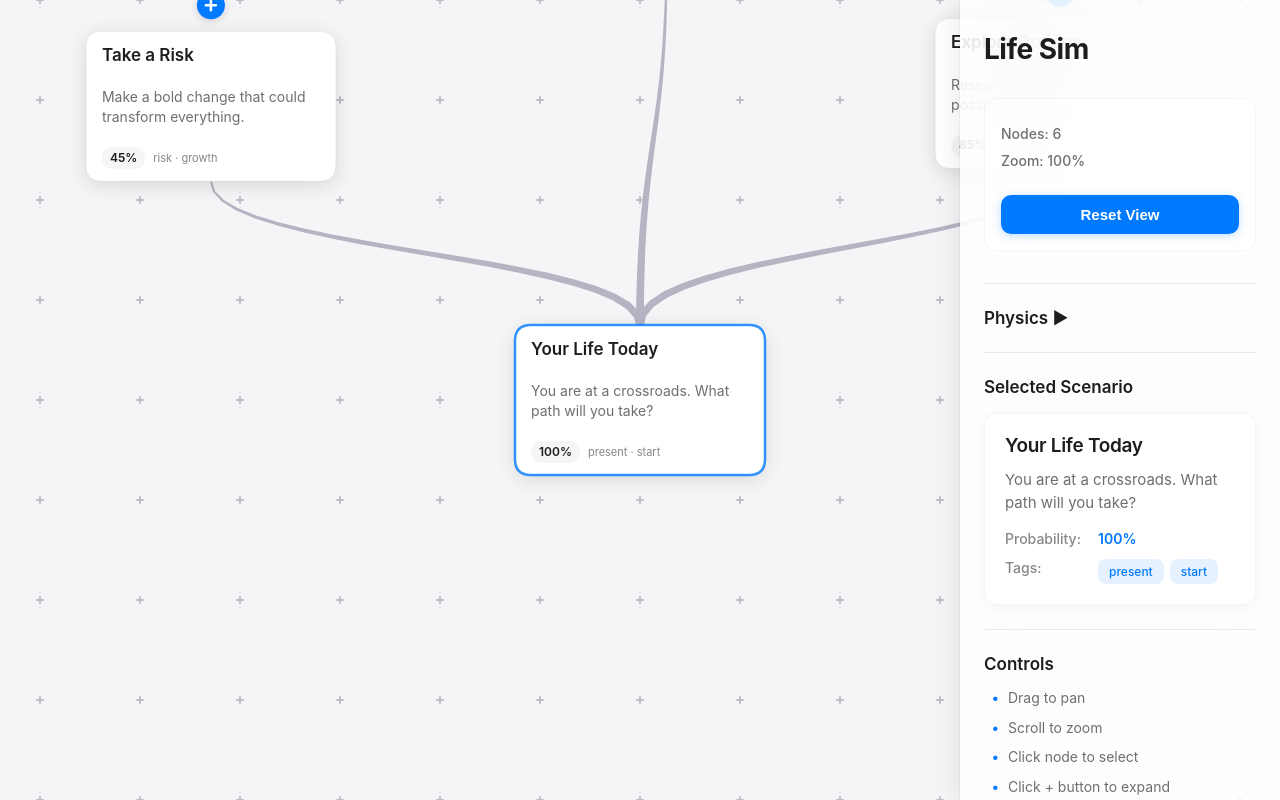
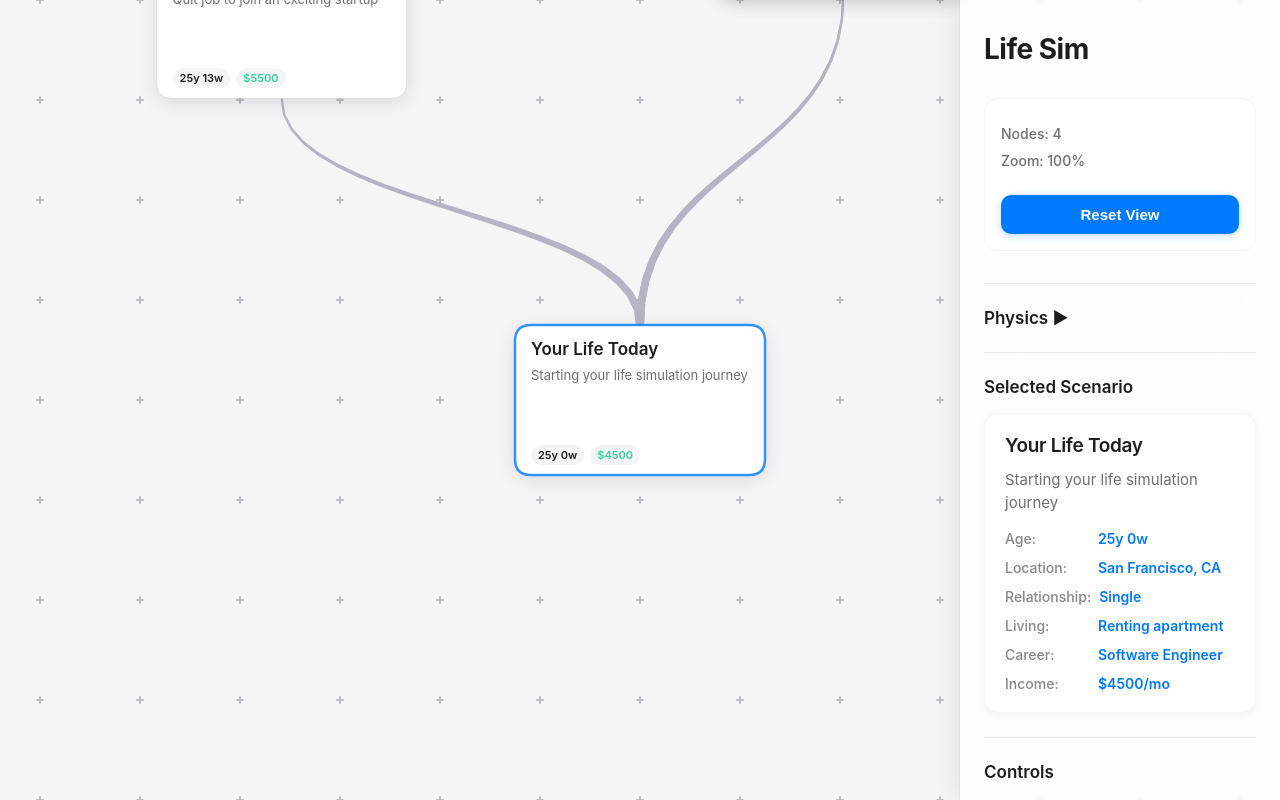
Before and after one commit to buddhaman/-LifeTreeSimulator, a React (Vite) app: page / in a window 1280 px wide. Built offline with nearby package versions, Linux system fonts and the light colour scheme; no server answers.

Commit message:
Openai seems to work

```diff
--- a/src/App.tsx
+++ b/src/App.tsx
@@ -2,7 +2,7 @@ import { useEffect, useRef, useState } from 'react';
 import { Camera2D } from './Camera2D';
 import { graph, initializeGraph, updatePhysics, addNode, createNode, isLeafNode, Node, physicsConfig } from './graph';
 import { render, getExpandButtonBounds } from './renderer';
-import { Scenario } from './api';
+import { generateChildScenarios } from './openai';
 import './App.css';
 
 function App() {
@@ -243,24 +243,30 @@ function App() {
   }, [hoveredNodeId, hoveredButtonNodeId, draggedNodeId]);
 
   // Expand node - generate children
-  const expandNode = (nodeId: number) => {
+  const expandNode = async (nodeId: number) => {
     const node = graph.nodes.find(n => n.id === nodeId);
     if (!node || node.expanded) return;
 
     // Mark as expanded
     node.expanded = true;
 
-    // Generate sample children (placeholder for Claude API)
-    const scenarios = generateSampleScenarios(node);
+    try {
+      // Generate scenarios using OpenAI
+      const scenarios = await generateChildScenarios(node, 3);
 
       scenarios.forEach((scenario) => {
         const childId = graph.nodes.length;
         const child = createNode(
           childId,
           scenario.title,
-        scenario.description,
-        scenario.probability,
-        scenario.tags,
+          scenario.change,
+          scenario.ageYears,
+          scenario.ageWeeks,
+          scenario.location,
+          scenario.relationshipStatus,
+          scenario.livingSituation,
+          scenario.careerSituation,
+          scenario.monthlyIncome,
           nodeId
         );
         addNode(child);
@@ -268,32 +274,11 @@ function App() {
 
       // Physics simulation will handle layout automatically
       setNodeCount(graph.nodes.length);
-  };
-
-  // Placeholder for Claude API - generates sample scenarios
-  const generateSampleScenarios = (_parentNode: Node): Scenario[] => {
-    const scenarios: Scenario[] = [
-      {
-        title: 'Career Advancement',
-        description: 'You take a risk and pursue a promotion at work.',
-        probability: 65,
-        tags: ['career', 'growth'],
-      },
-      {
-        title: 'New Skill',
-        description: 'You decide to learn something completely new.',
-        probability: 80,
-        tags: ['education', 'personal'],
-      },
-      {
-        title: 'Relationship Change',
-        description: 'A significant change in your personal life.',
-        probability: 45,
-        tags: ['personal', 'social'],
-      },
-    ];
-
-    return scenarios;
+    } catch (error) {
+      console.error('Failed to generate scenarios:', error);
+      // Revert expanded state on error
+      node.expanded = false;
+    }
   };
 
   // Reset camera
@@ -441,22 +426,32 @@ function App() {
                 <h3>Selected Scenario</h3>
                 <div className="node-details">
                   <h4>{selectedNode.title}</h4>
-                  <p className="description">{selectedNode.description}</p>
+                  <p className="description">{selectedNode.change}</p>
                   <div className="node-metadata">
                     <div className="probability">
-                      <span className="label">Probability:</span>
-                      <span className="value">{selectedNode.probability}%</span>
+                      <span className="label">Age:</span>
+                      <span className="value">{selectedNode.ageYears}y {selectedNode.ageWeeks}w</span>
                     </div>
-                    {selectedNode.tags.length > 0 && (
-                      <div className="tags">
-                        <span className="label">Tags:</span>
-                        <div className="tag-list">
-                          {selectedNode.tags.map((tag, i) => (
-                            <span key={i} className="tag">{tag}</span>
-                          ))}
+                    <div className="probability">
+                      <span className="label">Location:</span>
+                      <span className="value">{selectedNode.location}</span>
                     </div>
+                    <div className="probability">
+                      <span className="label">Relationship:</span>
+                      <span className="value">{selectedNode.relationshipStatus}</span>
                     </div>
-                    )}
+                    <div className="probability">
+                      <span className="label">Living:</span>
+                      <span className="value">{selectedNode.livingSituation}</span>
+                    </div>
+                    <div className="probability">
+                      <span className="label">Career:</span>
+                      <span className="value">{selectedNode.careerSituation}</span>
+                    </div>
+                    <div className="probability">
+                      <span className="label">Income:</span>
+                      <span className="value">${selectedNode.monthlyIncome}/mo</span>
+                    </div>
                   </div>
                 </div>
               </div>
--- a/src/graph.ts
+++ b/src/graph.ts
@@ -2,9 +2,14 @@
 export interface Node {
   id: number;
   title: string;
-  description: string;
-  probability: number;
-  tags: string[];
+  change: string; // One sentence describing what changed
+  ageYears: number; // Whole years of age after the event
+  ageWeeks: number; // Weeks beyond the years (0-51)
+  location: string; // Current location
+  relationshipStatus: string; // Relationship status
+  livingSituation: string; // Living situation (e.g., renting, own house)
+  careerSituation: string; // Career situation (e.g., student, working)
+  monthlyIncome: number; // Net monthly income
   parentId: number | null;
   x: number;
   y: number;
@@ -48,9 +53,14 @@ export function getGrowthFactor(node: Node): number {
 export function createNode(
   id: number,
   title: string,
-  description: string,
-  probability: number,
-  tags: string[] = [],
+  change: string,
+  ageYears: number,
+  ageWeeks: number,
+  location: string,
+  relationshipStatus: string,
+  livingSituation: string,
+  careerSituation: string,
+  monthlyIncome: number,
   parentId: number | null = null
 ): Node {
   // Initialize near parent if it exists
@@ -71,9 +81,14 @@ export function createNode(
   return {
     id,
     title,
-    description,
-    probability,
-    tags,
+    change,
+    ageYears,
+    ageWeeks,
+    location,
+    relationshipStatus,
+    livingSituation,
+    careerSituation,
+    monthlyIncome,
     parentId,
     x: initialX,
     y: initialY,
@@ -291,13 +306,18 @@ export function initializeGraph(): void {
   graph.nodes = [];
   graph.edges = [];
 
-  // Root node
+  // Root node - starting point
   const root = createNode(
     0,
     'Your Life Today',
-    'You are at a crossroads. What path will you take?',
-    100,
-    ['present', 'start']
+    'Starting your life simulation journey',
+    25, // 25 years old
+    0,  // 0 weeks
+    'San Francisco, CA',
+    'Single',
+    'Renting apartment',
+    'Software Engineer',
+    4500 // $4,500/month
   );
   addNode(root);
 
@@ -305,9 +325,14 @@ export function initializeGraph(): void {
   const child1 = createNode(
     1,
     'Stay the Course',
-    'Continue on your current path with minor adjustments.',
-    75,
-    ['stability', 'safe'],
+    'Continued working at current company, got small raise',
+    25,
+    26, // 6 months later
+    'San Francisco, CA',
+    'Single',
+    'Renting apartment',
+    'Software Engineer',
+    4800,
     0
   );
   addNode(child1);
@@ -315,9 +340,14 @@ export function initializeGraph(): void {
   const child2 = createNode(
     2,
     'Take a Risk',
-    'Make a bold change that could transform everything.',
-    45,
-    ['risk', 'growth'],
+    'Quit job to join an exciting startup',
+    25,
+    13, // 3 months later
+    'San Francisco, CA',
+    'Single',
+    'Renting apartment',
+    'Startup Engineer',
+    5500,
     0
   );
   addNode(child2);
@@ -325,33 +355,17 @@ export function initializeGraph(): void {
   const child3 = createNode(
     3,
     'Explore Options',
-    'Research and consider new possibilities before deciding.',
-    85,
-    ['research', 'careful'],
+    'Started freelancing part-time on weekends',
+    25,
+    8, // 2 months later
+    'San Francisco, CA',
+    'Single',
+    'Renting apartment',
+    'Software Engineer & Freelancer',
+    5200,
     0
   );
   addNode(child3);
 
-  // Second level children (from child1)
-  const grandchild1 = createNode(
-    4,
-    'Career Focus',
-    'Double down on your professional development.',
-    70,
-    ['career', 'ambition'],
-    1
-  );
-  addNode(grandchild1);
-
-  const grandchild2 = createNode(
-    5,
-    'Life Balance',
-    'Prioritize work-life balance and personal wellness.',
-    80,
-    ['wellness', 'balance'],
-    1
-  );
-  addNode(grandchild2);
-
   // Physics will handle layout dynamically
 }
--- /dev/null
+++ b/src/openai.ts
@@ -0,0 +1,255 @@
+// OpenAI integration for generating life simulation nodes
+import { Node } from './graph';
+
+// Schema for structured output
+const nodeSchema = {
+  type: "object",
+  properties: {
+    title: {
+      type: "string",
+      description: "Short label for the decision or event"
+    },
+    change: {
+      type: "string",
+      description: "One sentence describing what changed"
+    },
+    ageYears: {
+      type: "integer",
+      minimum: 0,
+      description: "Whole years of age after the event"
+    },
+    ageWeeks: {
+      type: "integer",
+      minimum: 0,
+      maximum: 51,
+      description: "Weeks beyond the years (0-51)"
+    },
+    location: {
+      type: "string",
+      description: "New location after the event"
+    },
+    relationshipStatus: {
+      type: "string",
+      description: "Relationship status after the event"
+    },
+    livingSituation: {
+      type: "string",
+      description: "Living situation (e.g., renting, own house, shared flat) after the event"
+    },
+    careerSituation: {
+      type: "string",
+      description: "Career situation after the event (e.g., student, working professional, freelancer)"
+    },
+    monthlyIncome: {
+      type: "number",
+      minimum: 0,
+      description: "Net monthly income after the event"
+    }
+  },
+  required: [
+    "title",
+    "change",
+    "ageYears",
+    "ageWeeks",
+    "location",
+    "relationshipStatus",
+    "livingSituation",
+    "careerSituation",
+    "monthlyIncome"
+  ],
+  additionalProperties: false
+};
+
+// Response from OpenAI matching the schema
+interface GeneratedNodeData {
+  title: string;
+  change: string;
+  ageYears: number;
+  ageWeeks: number;
+  location: string;
+  relationshipStatus: string;
+  livingSituation: string;
+  careerSituation: string;
+  monthlyIncome: number;
+}
+
+// Configuration
+const OPENAI_API_KEY = import.meta.env.VITE_OPENAI_API_KEY || '';
+const OPENAI_MODEL = 'gpt-4o-mini'; // or 'gpt-4o' for better results
+
+/**
+ * Generate child scenarios from a parent node using OpenAI
+ * @param parentNode The parent node to generate children from
+ * @param count Number of scenarios to generate (default: 3)
+ * @returns Array of generated node data
+ */
+export async function generateChildScenarios(
+  parentNode: Node,
+  count: number = 3
+): Promise<GeneratedNodeData[]> {
+  if (!OPENAI_API_KEY) {
+    console.warn('OPENAI_API_KEY not set, returning mock data');
+    return generateMockScenarios(parentNode, count);
+  }
+
+  const systemPrompt = `You are a life simulation engine that generates realistic future scenarios.
+Given a current life situation, you generate ${count} possible future scenarios.
+Each scenario should be a realistic life event or decision that could happen next.
+Output exactly one JSON object per scenario matching the provided schema.
+Keep changes realistic and incremental (small time jumps, gradual income changes).`;
+
+  const userPrompt = `Current situation:
+- Age: ${parentNode.ageYears} years, ${parentNode.ageWeeks} weeks
+- Location: ${parentNode.location}
+- Relationship: ${parentNode.relationshipStatus}
+- Living: ${parentNode.livingSituation}
+- Career: ${parentNode.careerSituation}
+- Income: $${parentNode.monthlyIncome}/month
+- Latest change: ${parentNode.change}
+
+Generate ${count} possible future scenarios. Each should represent a realistic next step in this person's life.`;
+
+  try {
+    const results: GeneratedNodeData[] = [];
+
+    // Generate scenarios one at a time for better control
+    for (let i = 0; i < count; i++) {
+      const response = await fetch('https://api.openai.com/v1/chat/completions', {
+        method: 'POST',
+        headers: {
+          'Content-Type': 'application/json',
+          'Authorization': `Bearer ${OPENAI_API_KEY}`
+        },
+        body: JSON.stringify({
+          model: OPENAI_MODEL,
+          messages: [
+            { role: 'system', content: systemPrompt },
+            { role: 'user', content: userPrompt }
+          ],
+          response_format: {
+            type: 'json_schema',
+            json_schema: {
+              name: 'LifeSimulationNode',
+              strict: true,
+              schema: nodeSchema
+            }
+          },
+          temperature: 0.8,
+          max_tokens: 500
+        })
+      });
+
+      if (!response.ok) {
+        throw new Error(`OpenAI API error: ${response.statusText}`);
+      }
+
+      const data = await response.json();
+      const content = data.choices[0]?.message?.content;
+
+      if (!content) {
+        throw new Error('No content in OpenAI response');
+      }
+
+      const parsed = JSON.parse(content) as GeneratedNodeData;
+
+      // Validate the data
+      if (!validateGeneratedNode(parsed)) {
+        throw new Error('Generated node failed validation');
+      }
+
+      results.push(parsed);
+    }
+
+    return results;
+  } catch (error) {
+    console.error('Error generating scenarios with OpenAI:', error);
+    // Fallback to mock data
+    return generateMockScenarios(parentNode, count);
+  }
+}
+
+/**
+ * Validate generated node data
+ */
+function validateGeneratedNode(data: unknown): data is GeneratedNodeData {
+  if (typeof data !== 'object' || data === null) return false;
+
+  const node = data as Record<string, unknown>;
+
+  return (
+    typeof node.title === 'string' &&
+    typeof node.change === 'string' &&
+    typeof node.ageYears === 'number' && node.ageYears >= 0 &&
+    typeof node.ageWeeks === 'number' && node.ageWeeks >= 0 && node.ageWeeks <= 51 &&
+    typeof node.location === 'string' &&
+    typeof node.relationshipStatus === 'string' &&
+    typeof node.livingSituation === 'string' &&
+    typeof node.careerSituation === 'string' &&
+    typeof node.monthlyIncome === 'number' && node.monthlyIncome >= 0
+  );
+}
+
+/**
+ * Generate mock scenarios (fallback when API key is not set)
+ */
+function generateMockScenarios(parentNode: Node, count: number): GeneratedNodeData[] {
+  const mockTemplates = [
+    {
+      title: 'Career Advancement',
+      change: 'Got promoted to senior position at work',
+      ageDelta: 1,
+      incomeDelta: 500,
+      careerChange: 'Senior ' + parentNode.careerSituation
+    },
+    {
+      title: 'New Relationship',
+      change: 'Started dating someone special',
+      ageDelta: 0.5,
+      incomeDelta: 0,
+      relationshipChange: 'In a relationship'
+    },
+    {
+      title: 'Move to New City',
+      change: 'Relocated for better opportunities',
+      ageDelta: 0.25,
+      incomeDelta: 200,
+      locationChange: 'New City'
+    },
+    {
+      title: 'Further Education',
+      change: 'Started taking evening classes',
+      ageDelta: 0.5,
+      incomeDelta: -200,
+      careerChange: 'Student & ' + parentNode.careerSituation
+    },
+    {
+      title: 'Housing Upgrade',
+      change: 'Moved to a better apartment',
+      ageDelta: 0.25,
+      incomeDelta: -300,
+      livingChange: 'Upgraded apartment'
+    }
+  ];
+
+  const results: GeneratedNodeData[] = [];
+  for (let i = 0; i < count; i++) {
+    const template = mockTemplates[i % mockTemplates.length];
+    const ageDelta = template.ageDelta;
+    const newAgeYears = parentNode.ageYears + Math.floor(ageDelta);
+    const newAgeWeeks = Math.min(51, parentNode.ageWeeks + Math.floor((ageDelta % 1) * 52));
+
+    results.push({
+      title: template.title,
+      change: template.change,
+      ageYears: newAgeYears,
+      ageWeeks: newAgeWeeks,
+      location: template.locationChange || parentNode.location,
+      relationshipStatus: template.relationshipChange || parentNode.relationshipStatus,
+      livingSituation: template.livingChange || parentNode.livingSituation,
+      careerSituation: template.careerChange || parentNode.careerSituation,
+      monthlyIncome: Math.max(0, parentNode.monthlyIncome + template.incomeDelta)
+    });
+  }
+
+  return results;
+}
--- a/src/renderer.ts
+++ b/src/renderer.ts
@@ -121,43 +121,48 @@ export function drawBubble(
     ctx.font = '600 17px -apple-system, BlinkMacSystemFont, "SF Pro Display", sans-serif';
     ctx.fillStyle = '#1d1d1f';
     const titleLines = wrapText(ctx, node.title, currentWidth - 32);
-    titleLines.slice(0, 2).forEach((line, i) => {
+    titleLines.slice(0, 1).forEach((line, i) => {
       ctx.fillText(line, x + 16, y + 16 + i * 22);
     });
 
-    // Description
-    ctx.font = '400 14px -apple-system, BlinkMacSystemFont, "SF Pro Text", sans-serif';
+    // Change description
+    ctx.font = '400 13px -apple-system, BlinkMacSystemFont, "SF Pro Text", sans-serif';
     ctx.fillStyle = '#6e6e73';
-    const descLines = wrapText(ctx, node.description, currentWidth - 32);
-    descLines.slice(0, 3).forEach((line, i) => {
-      ctx.fillText(line, x + 16, y + 60 + i * 20);
+    const changeLines = wrapText(ctx, node.change, currentWidth - 32);
+    changeLines.slice(0, 2).forEach((line, i) => {
+      ctx.fillText(line, x + 16, y + 45 + i * 18);
     });
 
-    // Probability badge
-    const probText = `${node.probability}%`;
-    ctx.font = '600 12px -apple-system, BlinkMacSystemFont, sans-serif';
-    const probMetrics = ctx.measureText(probText);
-    const pillWidth = probMetrics.width + 16;
-    const pillHeight = 22;
+    // Age badge
+    const ageText = `${node.ageYears}y ${node.ageWeeks}w`;
+    ctx.font = '600 11px -apple-system, BlinkMacSystemFont, sans-serif';
+    const ageMetrics = ctx.measureText(ageText);
+    const pillWidth = ageMetrics.width + 14;
+    const pillHeight = 20;
     const pillX = x + 16;
-    const pillY = y + currentHeight - pillHeight - 12;
+    const pillY = y + currentHeight - pillHeight - 10;
 
     ctx.fillStyle = '#f5f5f7';
     ctx.beginPath();
-    ctx.roundRect(pillX, pillY, pillWidth, pillHeight, 11);
+    ctx.roundRect(pillX, pillY, pillWidth, pillHeight, 10);
     ctx.fill();
 
     ctx.fillStyle = '#1d1d1f';
-    ctx.fillText(probText, pillX + 8, pillY + 5);
+    ctx.fillText(ageText, pillX + 7, pillY + 5);
 
-    // Tags
-    if (node.tags.length > 0) {
-      const tagsX = pillX + pillWidth + 8;
-      ctx.font = '400 11px -apple-system, BlinkMacSystemFont, sans-serif';
-      ctx.fillStyle = '#86868b';
-      const tagText = node.tags.slice(0, 2).join(' · ');
-      ctx.fillText(tagText, tagsX, pillY + 6);
-    }
+    // Income badge
+    const incomeText = `$${node.monthlyIncome}`;
+    const incomeMetrics = ctx.measureText(incomeText);
+    const incomePillWidth = incomeMetrics.width + 14;
+    const incomePillX = pillX + pillWidth + 6;
+
+    ctx.fillStyle = '#f5f5f7';
+    ctx.beginPath();
+    ctx.roundRect(incomePillX, pillY, incomePillWidth, pillHeight, 10);
+    ctx.fill();
+
+    ctx.fillStyle = '#34d399';
+    ctx.fillText(incomeText, incomePillX + 7, pillY + 5);
   }
 }
 
```
Also changed, not shown: 2 other files (tests, documents, lock files or other folders). Lines whose indentation alone changed are shown as unchanged.
